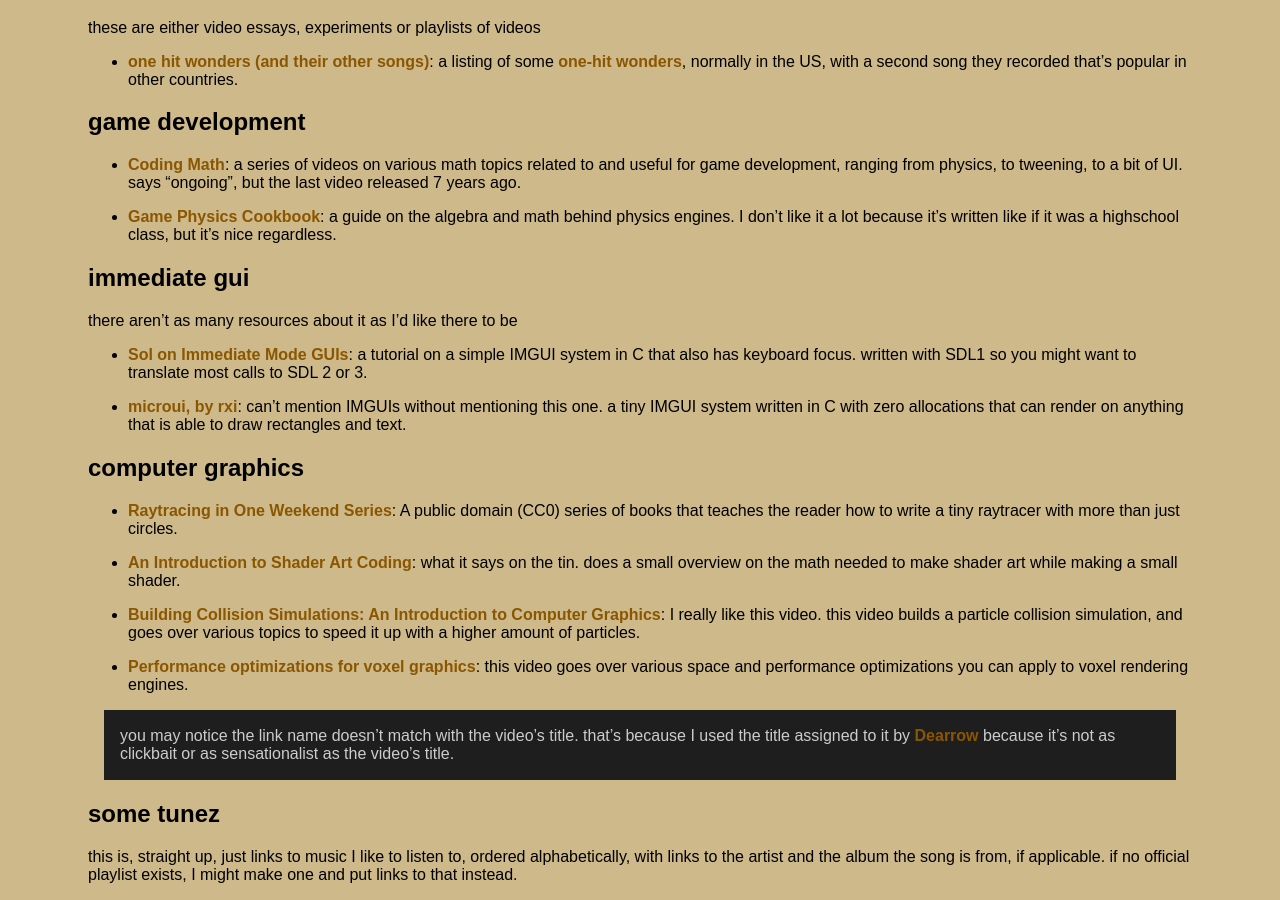
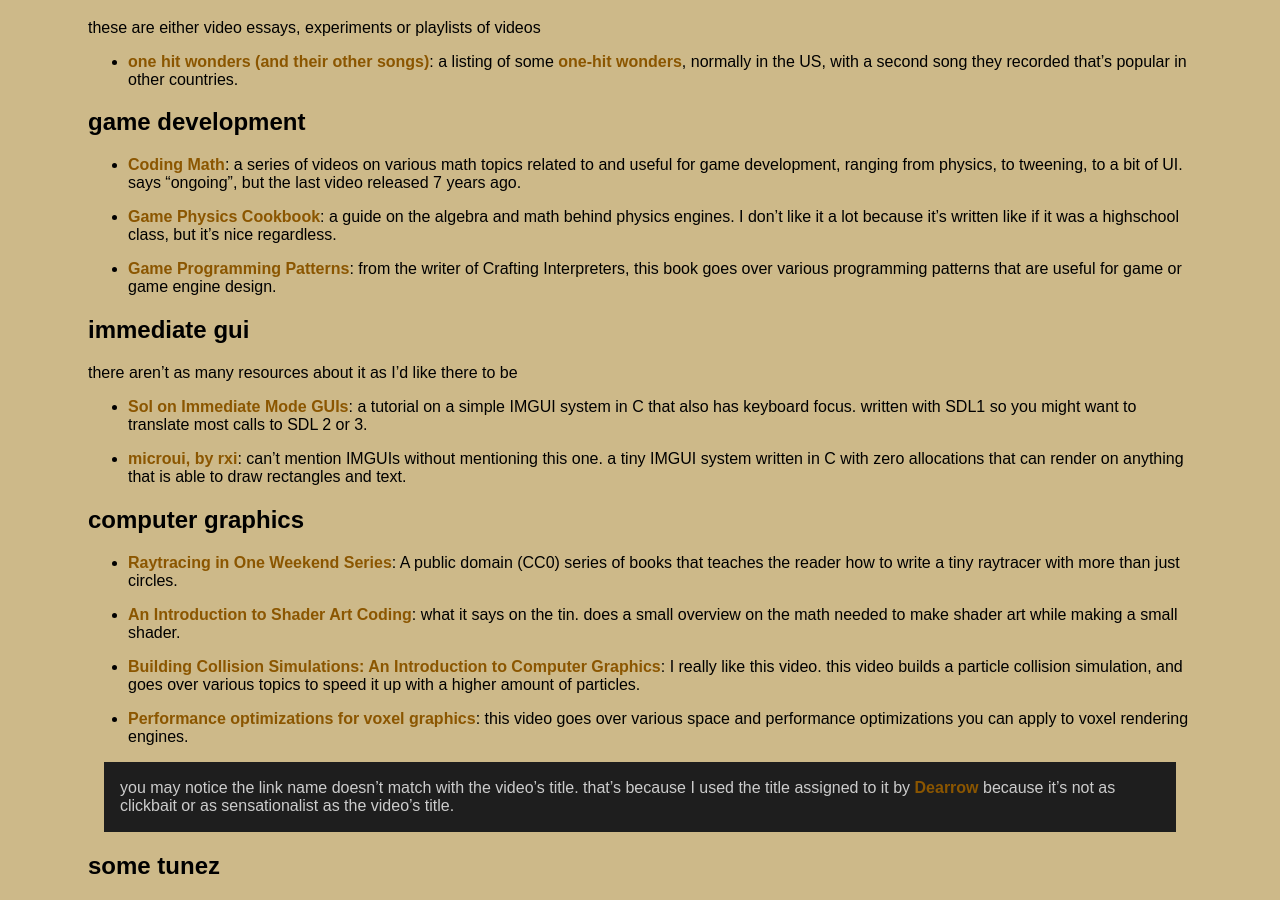
Before and after one commit to thacuber2a03/thacuber2a03.github.io, a Jekyll site: the page built from things/bookmarks.md, in a window 1280 px wide and 900 px high, scrolled down 741 px. Built offline with Jekyll 4.4.1, drawn with Linux system fonts in a browser that asks for light colours; some of the changed text lies outside the part shown.

Commit message:
update bookmarks
- added "Game Programming Patterns"

```diff
--- a/things/bookmarks.md
+++ b/things/bookmarks.md
@@ -44,6 +44,8 @@
 - [Coding Math](https://www.youtube.com/@codingmath): a series of videos on various math topics related to and useful for game development, ranging from physics, to tweening, to a bit of UI. says "ongoing", but the last video released 7 years ago.
 
 - [Game Physics Cookbook](https://gamephysicscookbook.com/): a guide on the algebra and math behind physics engines. I don't like it a lot because it's written like if it was a highschool class, but it's nice regardless.
+
+- [Game Programming Patterns](https://gameprogrammingpatterns.com/): from the writer of Crafting Interpreters, this book goes over various programming patterns that are useful for game or game engine design.
 
 <h2 id="imgui">immediate gui</h2>
 
@@ -280,3 +282,4 @@
   - mistakenly merged changelog for 16/05/24 with that of 15/05/14; fixed
   - change "voxel engines" to "voxel rendering engines" in desc for "Performance optimizations for voxel graphics"
   - missed indentation for contents of log 16/05/24
+  - added "Game Programming Patterns"
```
